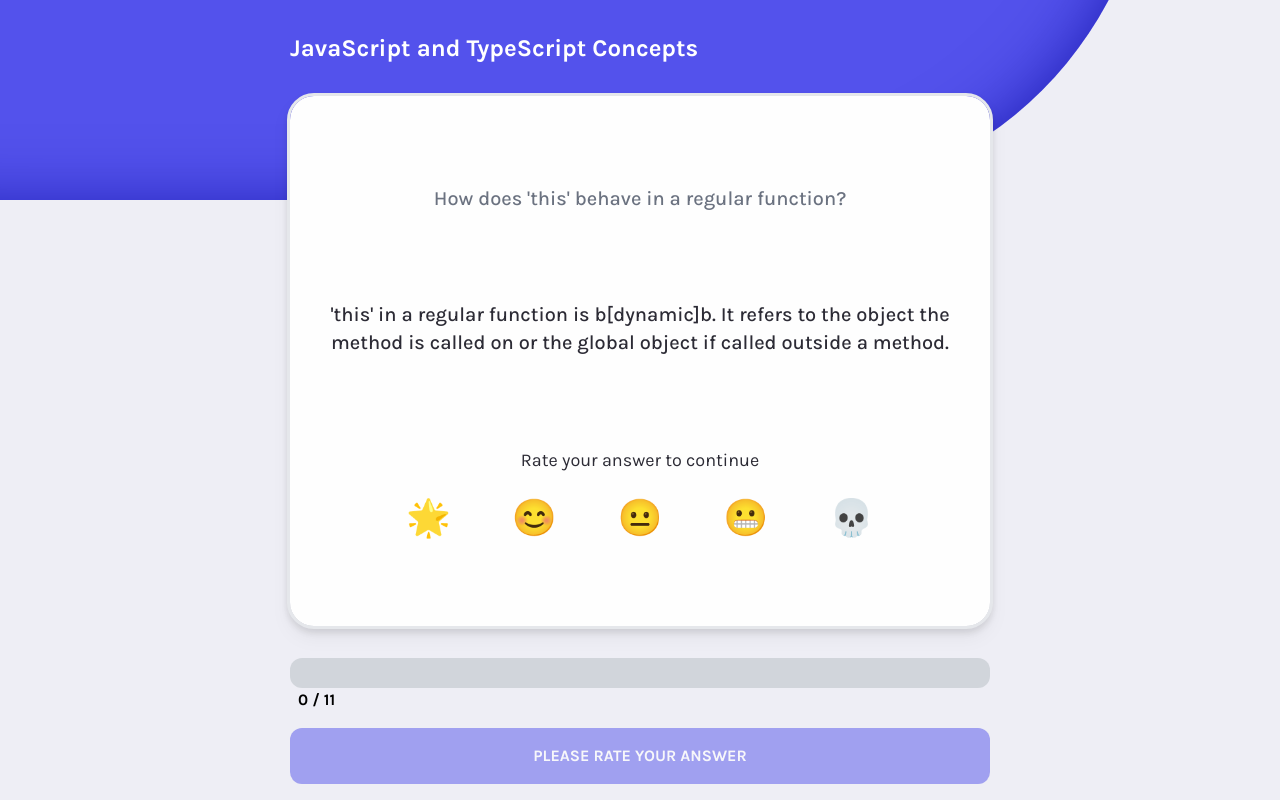
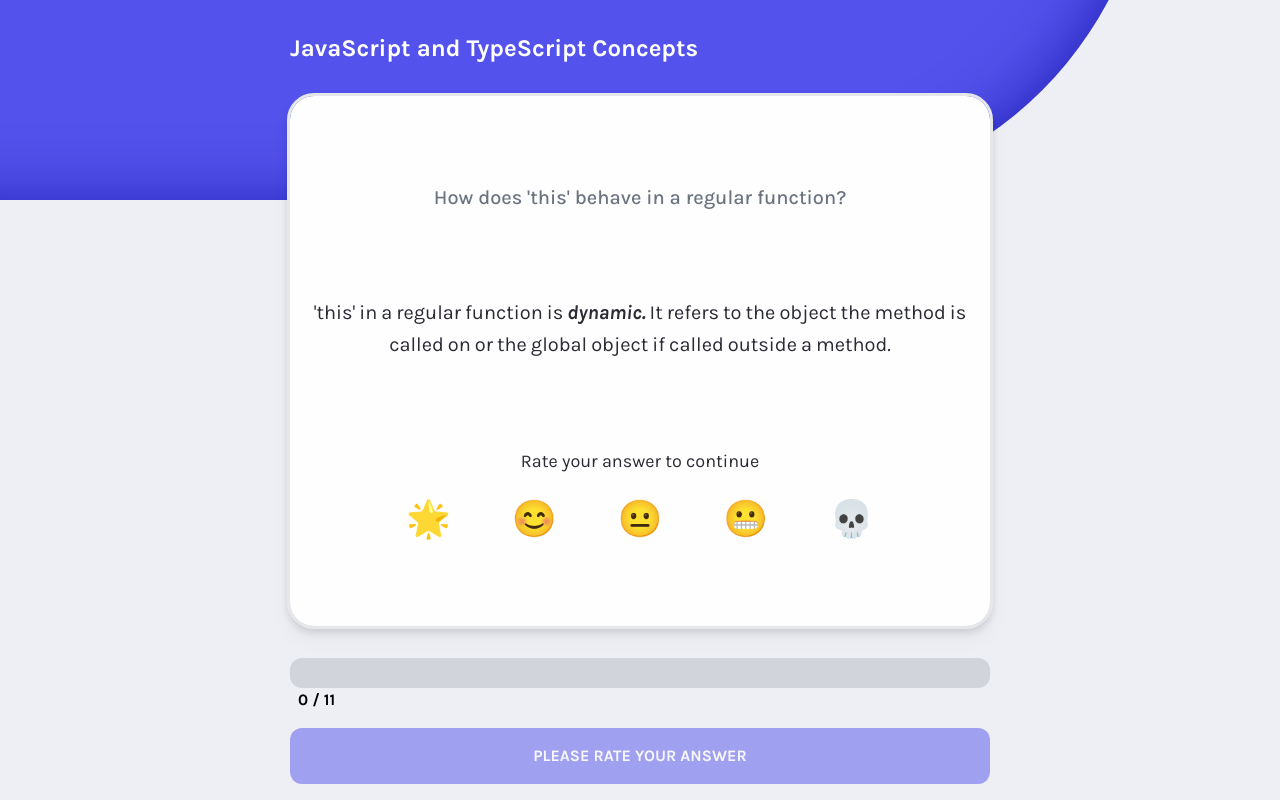
Before and after one commit to 3umaGH/NeuroCards, a React (Vite) app: page / in a window 1280 px wide. Both pictures are taken after a click on the button "FLIP CARD". Built offline with nearby package versions, Linux system fonts and the light colour scheme.

Commit message:
feat: implement dynamic text formatting

```diff
--- a/src/components/pages/QuizPage/FlashCard.tsx
+++ b/src/components/pages/QuizPage/FlashCard.tsx
@@ -11,11 +11,44 @@ type FlashCard = {
   onGradeClick: (grade: QuestionGrade) => void
 }
 
+const formatText = (text: string) => {
+  const boldBrackets = ['b[', ']b']
+  const splitWords = text.split(' ')
+
+  let isBold = false
+  const components: React.ReactNode[] = []
+
+  splitWords.forEach((word, index) => {
+    const cleanedWord = word.replaceAll(boldBrackets[0], '').replaceAll(boldBrackets[1], '')
+    const key = `${word}_${index}`
+
+    if (word.startsWith(boldBrackets[0])) {
+      isBold = true
+    }
+
+    if (isBold) {
+      components.push(
+        <span key={key} className='italic font-bold'>
+          {cleanedWord}
+        </span>
+      )
+    } else {
+      components.push(<span key={key}>{cleanedWord}</span>)
+    }
+
+    if (word.includes(boldBrackets[1])) {
+      isBold = false
+    }
+  })
+
+  return components
+}
+
 export const FlashCard = memo(({ question, flipped, onGradeClick, onCardClick }: FlashCard) => {
   const commonClassname =
     'outline outline-gray-200 bg-white p-4 text-center overflow-auto flex justify-center items-center rounded-3xl border-gray-400 drop-shadow-lg'
-
   const [gradingAnimationFinished, setGradingAnimationFinished] = useState(false)
+  const formattedAnswer = formatText(question.answer)
 
   useEffect(() => {
     setGradingAnimationFinished(false)
@@ -45,7 +78,7 @@ export const FlashCard = memo(({ question, flipped, onGradeClick, onCardClick }:
           {flipped && (
             <div className='absolute z-[2] p-4 flex flex-col h-full justify-evenly gap-4'>
               <div className='text-base font-medium text-gray-500 lg:text-xl line-clamp-2'>{question.question}</div>
-              <div className='text-lg font-medium lg:text-xl'>{question.answer}</div>
+              <div className='flex flex-wrap justify-center gap-1 text-lg lg:text-xl'>{formattedAnswer}</div>
 
               <div
                 className={clsx('flex flex-col items-center opacity-0', {
```
